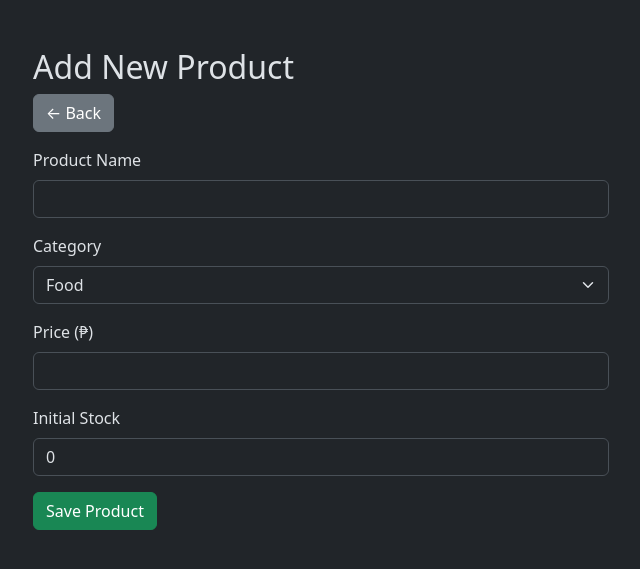
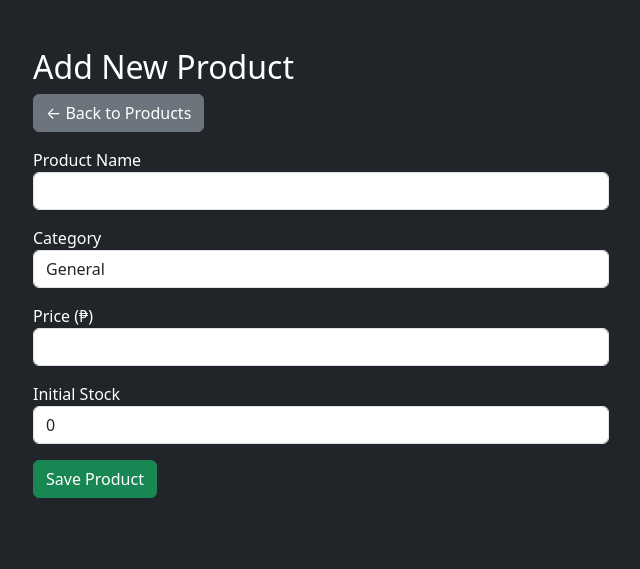
Before and after one commit to sejiro06/princess-inventory, a Flask app: template templates/add_products.html in a window 1280 px wide. Shown: the top 569 px of the page, without its empty margins (319-959 px from the left). Run offline with Flask 3, Linux system fonts and the light colour scheme; the template is opened without the code that fills it, so the values that code supplies are empty.

Commit message:
Update add_products.html

```diff
--- a/templates/add_products.html
+++ b/templates/add_products.html
@@ -1,38 +1,29 @@
 <!DOCTYPE html>
-<html lang="en" data-bs-theme="dark">
+<html>
 <head>
-    <meta charset="UTF-8">
-    <meta name="viewport" content="width=device-width, initial-scale=1.0">
-    <title>Add Product</title>
+    <title>Add Product - Princess Inventory</title>
     <link href="https://cdn.jsdelivr.net/npm/bootstrap@5.3.3/dist/css/bootstrap.min.css" rel="stylesheet">
 </head>
-<body>
+<body class="bg-dark text-white">
 <div class="container mt-5" style="max-width: 600px;">
     <h2>Add New Product</h2>
-    <a href="/products" class="btn btn-secondary mb-3">← Back</a>
+    <a href="/products" class="btn btn-secondary mb-3">← Back to Products</a>
 
     <form method="POST">
         <div class="mb-3">
-            <label class="form-label">Product Name</label>
+            <label>Product Name</label>
             <input type="text" name="name" class="form-control" required>
         </div>
         <div class="mb-3">
-            <label class="form-label">Category</label>
-            <select name="category" class="form-select">
-                <option>Food</option>
-                <option>Drinks</option>
-                <option>Snacks</option>
-                <option>Household</option>
-                <option>Personal Care</option>
-                <option>Others</option>
-            </select>
+            <label>Category</label>
+            <input type="text" name="category" class="form-control" value="General">
         </div>
         <div class="mb-3">
-            <label class="form-label">Price (₱)</label>
+            <label>Price (₱)</label>
             <input type="number" step="0.01" name="price" class="form-control" required>
         </div>
         <div class="mb-3">
-            <label class="form-label">Initial Stock</label>
+            <label>Initial Stock</label>
             <input type="number" name="stock" value="0" class="form-control" required>
         </div>
         <button type="submit" class="btn btn-success">Save Product</button>
```
